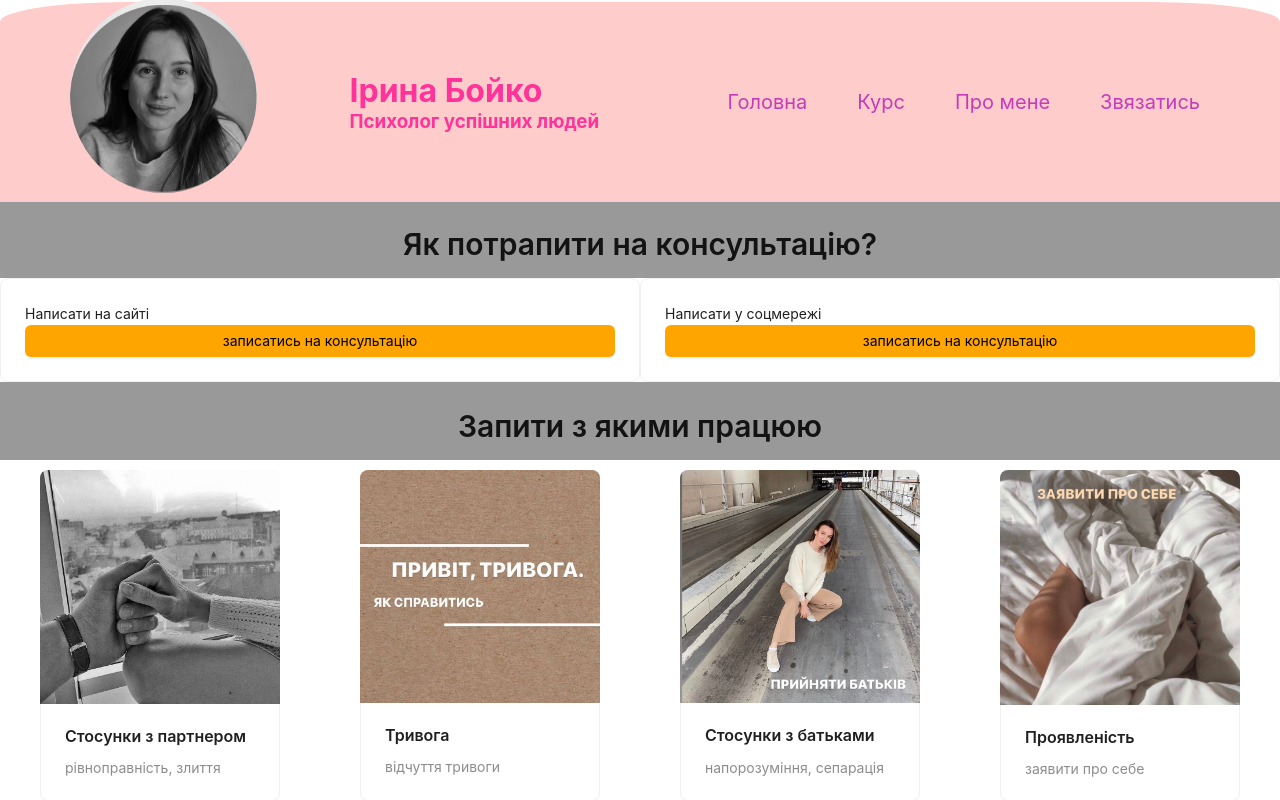
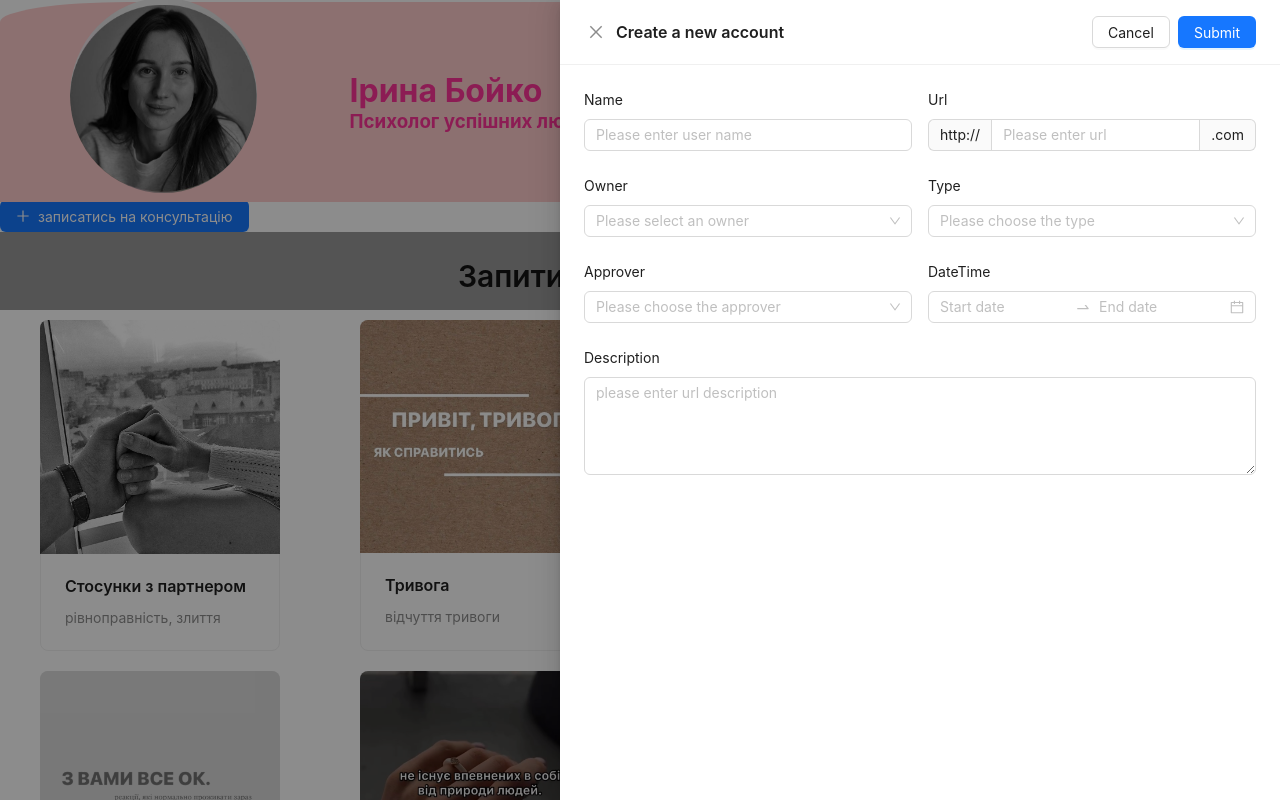
Before and after one commit to MR-FRED200396/PsychologBoiko, a React (Create React App) app: page / in a window 1280 px wide. Both pictures are taken after a click on the button "записатись на консультацію". Shown: the top 800 px of the page. Built offline with nearby package versions, Linux system fonts and the light colour scheme.

Commit message:
add Drawer to component HowToGoConsultacion

```diff
--- a/src/components/main/mainComponents/HowToGoConsultacion.jsx
+++ b/src/components/main/mainComponents/HowToGoConsultacion.jsx
@@ -1,18 +1,39 @@
-import { Row, Col, Typography, Button, Card } from "antd";
+// import { Row, Col, Typography, Button, Card } from "antd";
+import { PlusOutlined } from "@ant-design/icons";
+import {
+  Button,
+  Col,
+  DatePicker,
+  Drawer,
+  Form,
+  Input,
+  Row,
+  Select,
+  Space,
+} from "antd";
+import { useState } from "react";
+const { Option } = Select;
 
 export default function HowToGoConsultation() {
+  const [open, setOpen] = useState(false);
+  const showDrawer = () => {
+    setOpen(true);
+  };
+  const onClose = () => {
+    setOpen(false);
+  };
   return (
     <>
       <Row>
-        <Col
+        {/* <Col
           span={24}
           style={{
-            backgroundColor: "#999",
+            backgroundColor: "#E5E5DE",
             display: "flex",
             justifyContent: "center",
           }}
         >
-          <Typography.Title level={2}>
+          <Typography.Title level={2} style={{ color: "#808080" }}>
             Як потрапити на консультацію?
           </Typography.Title>
         </Col>
@@ -47,8 +68,162 @@ export default function HowToGoConsultation() {
               записатись на консультацію
             </Button>
           </Card>
-        </Col>
+        </Col> */}
       </Row>
+
+      <Button type="primary" onClick={showDrawer} icon={<PlusOutlined />}>
+        записатись на консультацію
+      </Button>
+      <Drawer
+        title="Create a new account"
+        width={720}
+        onClose={onClose}
+        open={open}
+        bodyStyle={{
+          paddingBottom: 80,
+        }}
+        extra={
+          <Space>
+            <Button onClick={onClose}>Cancel</Button>
+            <Button onClick={onClose} type="primary">
+              Submit
+            </Button>
+          </Space>
+        }
+      >
+        <Form layout="vertical" hideRequiredMark>
+          <Row gutter={16}>
+            <Col span={12}>
+              <Form.Item
+                name="name"
+                label="Name"
+                rules={[
+                  {
+                    required: true,
+                    message: "Please enter user name",
+                  },
+                ]}
+              >
+                <Input placeholder="Please enter user name" />
+              </Form.Item>
+            </Col>
+            <Col span={12}>
+              <Form.Item
+                name="url"
+                label="Url"
+                rules={[
+                  {
+                    required: true,
+                    message: "Please enter url",
+                  },
+                ]}
+              >
+                <Input
+                  style={{
+                    width: "100%",
+                  }}
+                  addonBefore="http://"
+                  addonAfter=".com"
+                  placeholder="Please enter url"
+                />
+              </Form.Item>
+            </Col>
+          </Row>
+          <Row gutter={16}>
+            <Col span={12}>
+              <Form.Item
+                name="owner"
+                label="Owner"
+                rules={[
+                  {
+                    required: true,
+                    message: "Please select an owner",
+                  },
+                ]}
+              >
+                <Select placeholder="Please select an owner">
+                  <Option value="xiao">Xiaoxiao Fu</Option>
+                  <Option value="mao">Maomao Zhou</Option>
+                </Select>
+              </Form.Item>
+            </Col>
+            <Col span={12}>
+              <Form.Item
+                name="type"
+                label="Type"
+                rules={[
+                  {
+                    required: true,
+                    message: "Please choose the type",
+                  },
+                ]}
+              >
+                <Select placeholder="Please choose the type">
+                  <Option value="private">Private</Option>
+                  <Option value="public">Public</Option>
+                </Select>
+              </Form.Item>
+            </Col>
+          </Row>
+          <Row gutter={16}>
+            <Col span={12}>
+              <Form.Item
+                name="approver"
+                label="Approver"
+                rules={[
+                  {
+                    required: true,
+                    message: "Please choose the approver",
+                  },
+                ]}
+              >
+                <Select placeholder="Please choose the approver">
+                  <Option value="jack">Jack Ma</Option>
+                  <Option value="tom">Tom Liu</Option>
+                </Select>
+              </Form.Item>
+            </Col>
+            <Col span={12}>
+              <Form.Item
+                name="dateTime"
+                label="DateTime"
+                rules={[
+                  {
+                    required: true,
+                    message: "Please choose the dateTime",
+                  },
+                ]}
+              >
+                <DatePicker.RangePicker
+                  style={{
+                    width: "100%",
+                  }}
+                  getPopupContainer={(trigger) => trigger.parentElement}
+                />
+              </Form.Item>
+            </Col>
+          </Row>
+          <Row gutter={16}>
+            <Col span={24}>
+              <Form.Item
+                name="description"
+                label="Description"
+                rules={[
+                  {
+                    required: true,
+                    message: "please enter url description",
+                  },
+                ]}
+              >
+                <Input.TextArea
+                  rows={4}
+                  placeholder="please enter url description"
+                />
+              </Form.Item>
+            </Col>
+          </Row>
+        </Form>
+      </Drawer>
     </>
   );
 }
```
